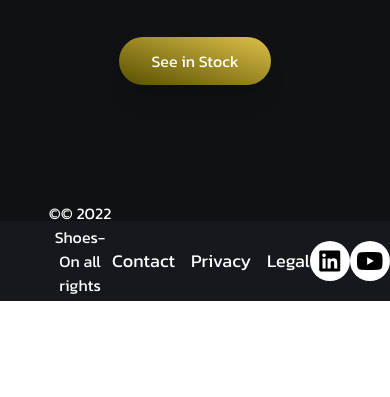
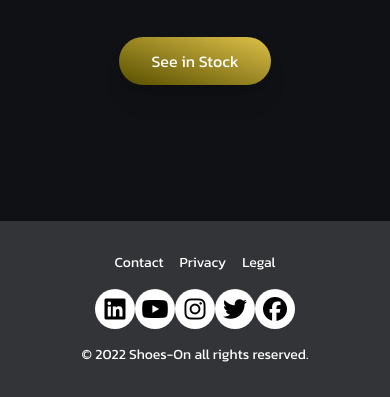
Before and after one commit to HenrryHernandez/shoes-on, a website: page src/index.html in a window 390 px wide. Shown: the part 2753-3150 px from the top of the page. Before the commit the page ends 3054 px from the top, so only its background shows below. Drawn offline with nearby package versions, Linux system fonts and the light colour scheme; files that its build step writes are made by us from their sources; a web font is replaced by a local one.

Commit message:
make footer section responsive

```diff
--- a/src/index.html
+++ b/src/index.html
@@ -316,13 +316,13 @@
 
       <!-- FOOTER -->
       <footer
-        class="w-full h-20 flex justify-between items-center mt-24 px-12 bg-footer text-white"
+        class="w-full lg:h-20 flex flex-col lg:flex-row justify-between items-center gap-y-4 mt-24 px-12 py-8 bg-grey-30 text-white"
       >
-        <p class="text-md text-center">
-          &#169;© 2022 Shoes-On all rights reserved.
+        <p class="hidden lg:flex text-sm lg:text-md text-center">
+          &#169; 2022 Shoes-On all rights reserved.
         </p>
 
-        <div class="flex justify-center gap-x-4 text-lg">
+        <div class="flex justify-center gap-x-4 text-sm lg:text-lg">
           <a href="#">Contact</a>
           <a href="#">Privacy</a>
           <a href="#">Legal</a>
@@ -345,6 +345,10 @@
             <i class="fa-brands fa-facebook social-media-icon"></i>
           </button>
         </div>
+
+        <p class="lg:hidden text-sm lg:text-md text-center">
+          &#169; 2022 Shoes-On all rights reserved.
+        </p>
       </footer>
     </div>
   </body>
```
